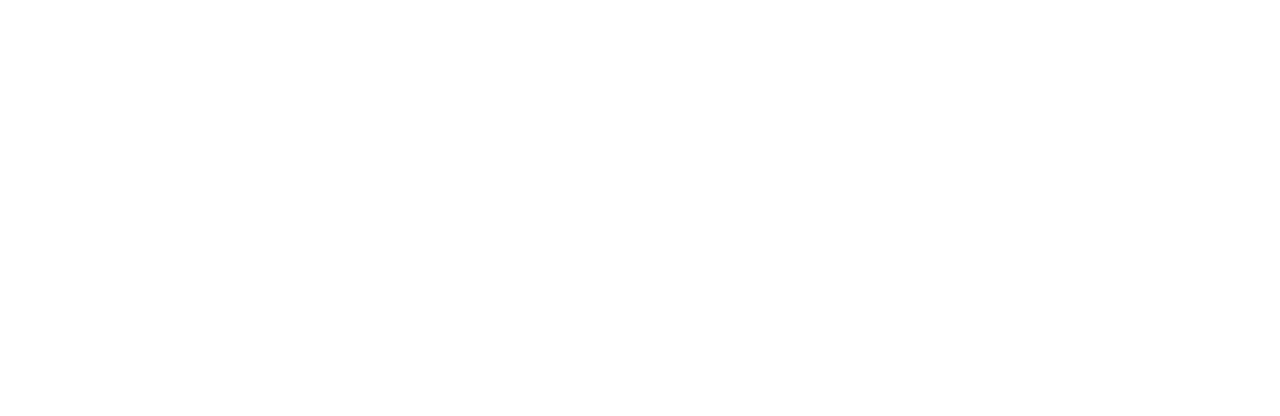
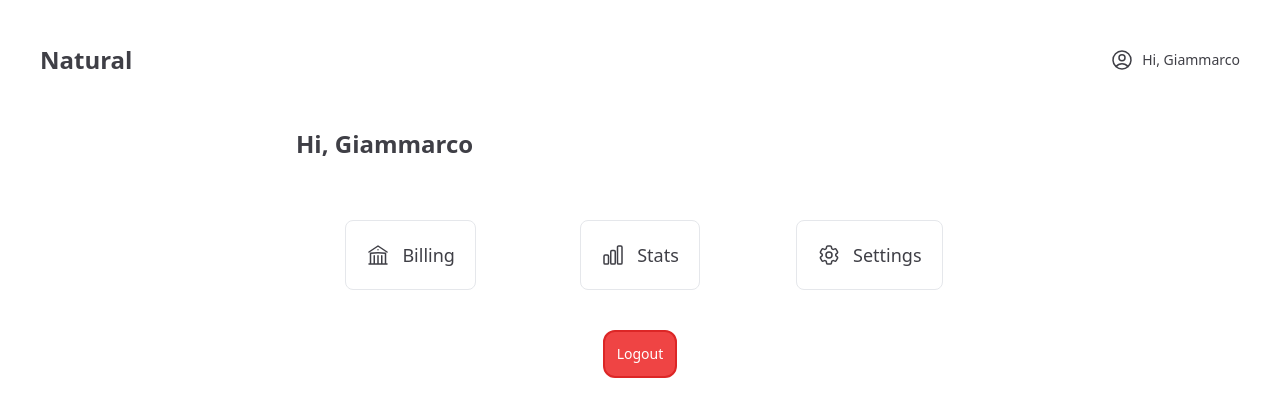
Before and after one commit to Giammarco-Ferranti/Meditation-Web-App, a React (Vite) app: page /user in a window 1280 px wide. Before the commit this address had no page. Shown: the top 416 px of the page. Built offline with nearby package versions, Linux system fonts and the light colour scheme; data requests are answered from the project's data file.

Commit message:
aggiunto user page e finito blog page

```diff
--- a/src/App.jsx
+++ b/src/App.jsx
@@ -1,23 +1,12 @@
 import { QueryClient, QueryClientProvider } from "react-query";
-import { BrowserRouter, Routes, Route } from "react-router-dom";
-import Dashboard from "./Pages/Dashboard";
-import UserPage from "./Pages/UserPage";
-import PlayerPage from "./Pages/PlayerPage";
-import BlogPage from "./Pages/BlogPage";
+import Routes from "../src/Routes/App";
 const queryClient = new QueryClient();
 
 function App() {
   return (
     <>
       <QueryClientProvider client={queryClient}>
-        <BrowserRouter>
-          <Routes>
-            <Route path="/" element={<Dashboard />} />
-            <Route path="/hello" element={<UserPage />} />
-            <Route path="/player" element={<PlayerPage />} />
-            <Route path="/blog" element={<BlogPage />} />
-          </Routes>
-        </BrowserRouter>
+        <Routes />
       </QueryClientProvider>
     </>
   );
--- a/src/Layouts/Navbar.jsx
+++ b/src/Layouts/Navbar.jsx
@@ -1,4 +1,5 @@
 import { useQuery } from "react-query";
+import { Link, useNavigate } from "react-router-dom";
 import fetchData from "src/Services/proxies/fetchData";
 import UserSvg from "src/assets/UserSvg";
 
@@ -8,6 +9,8 @@
   const { isLoading, isError, data, error } = useQuery(["user", DB__URL], () =>
     fetchData(`${DB__URL}/user`)
   );
+
+  const navigate = useNavigate();
 
   if (isLoading) return <h1>Loading...</h1>;
   if (isError) return <h1>Error: {error.message}</h1>;
@@ -25,10 +28,11 @@
       h-20
       p-10
       m-5
-
+      cursor-pointer
     "
     >
       <h1
+        onClick={() => navigate("/")}
         className="
         text-2xl
         font-semibold
@@ -37,7 +41,10 @@
         Natural
       </h1>
 
-      <div className="flex flex-row items-center">
+      <div
+        onClick={() => navigate("/user")}
+        className="flex flex-row items-center"
+      >
         <UserSvg />
 
         <p
--- /dev/null
+++ b/src/Layouts/UserTable.jsx
@@ -0,0 +1,107 @@
+import React from "react";
+
+const UserTable = () => {
+  const userActions = [
+    {
+      id: 1,
+      name: "Billing",
+      icon: (
+        <svg
+          xmlns="http://www.w3.org/2000/svg"
+          fill="none"
+          viewBox="0 0 24 24"
+          strokeWidth={1.5}
+          stroke="currentColor"
+          className="w-6 h-6"
+        >
+          <path
+            strokeLinecap="round"
+            strokeLinejoin="round"
+            d="M12 21v-8.25M15.75 21v-8.25M8.25 21v-8.25M3 9l9-6 9 6m-1.5 12V10.332A48.36 48.36 0 0 0 12 9.75c-2.551 0-5.056.2-7.5.582V21M3 21h18M12 6.75h.008v.008H12V6.75Z"
+          />
+        </svg>
+      ),
+    },
+    {
+      id: 2,
+      name: "Stats",
+      icon: (
+        <svg
+          xmlns="http://www.w3.org/2000/svg"
+          fill="none"
+          viewBox="0 0 24 24"
+          strokeWidth={1.5}
+          stroke="currentColor"
+          className="w-6 h-6"
+        >
+          <path
+            strokeLinecap="round"
+            strokeLinejoin="round"
+            d="M3 13.125C3 12.504 3.504 12 4.125 12h2.25c.621 0 1.125.504 1.125 1.125v6.75C7.5 20.496 6.996 21 6.375 21h-2.25A1.125 1.125 0 0 1 3 19.875v-6.75ZM9.75 8.625c0-.621.504-1.125 1.125-1.125h2.25c.621 0 1.125.504 1.125 1.125v11.25c0 .621-.504 1.125-1.125 1.125h-2.25a1.125 1.125 0 0 1-1.125-1.125V8.625ZM16.5 4.125c0-.621.504-1.125 1.125-1.125h2.25C20.496 3 21 3.504 21 4.125v15.75c0 .621-.504 1.125-1.125 1.125h-2.25a1.125 1.125 0 0 1-1.125-1.125V4.125Z"
+          />
+        </svg>
+      ),
+    },
+    {
+      id: 3,
+      name: "Settings",
+      icon: (
+        <svg
+          xmlns="http://www.w3.org/2000/svg"
+          fill="none"
+          viewBox="0 0 24 24"
+          strokeWidth={1.5}
+          stroke="currentColor"
+          className="w-6 h-6"
+        >
+          <path
+            strokeLinecap="round"
+            strokeLinejoin="round"
+            d="M9.594 3.94c.09-.542.56-.94 1.11-.94h2.593c.55 0 1.02.398 1.11.94l.213 1.281c.063.374.313.686.645.87.074.04.147.083.22.127.325.196.72.257 1.075.124l1.217-.456a1.125 1.125 0 0 1 1.37.49l1.296 2.247a1.125 1.125 0 0 1-.26 1.431l-1.003.827c-.293.241-.438.613-.43.992a7.723 7.723 0 0 1 0 .255c-.008.378.137.75.43.991l1.004.827c.424.35.534.955.26 1.43l-1.298 2.247a1.125 1.125 0 0 1-1.369.491l-1.217-.456c-.355-.133-.75-.072-1.076.124a6.47 6.47 0 0 1-.22.128c-.331.183-.581.495-.644.869l-.213 1.281c-.09.543-.56.94-1.11.94h-2.594c-.55 0-1.019-.398-1.11-.94l-.213-1.281c-.062-.374-.312-.686-.644-.87a6.52 6.52 0 0 1-.22-.127c-.325-.196-.72-.257-1.076-.124l-1.217.456a1.125 1.125 0 0 1-1.369-.49l-1.297-2.247a1.125 1.125 0 0 1 .26-1.431l1.004-.827c.292-.24.437-.613.43-.991a6.932 6.932 0 0 1 0-.255c.007-.38-.138-.751-.43-.992l-1.004-.827a1.125 1.125 0 0 1-.26-1.43l1.297-2.247a1.125 1.125 0 0 1 1.37-.491l1.216.456c.356.133.751.072 1.076-.124.072-.044.146-.086.22-.128.332-.183.582-.495.644-.869l.214-1.28Z"
+          />
+          <path
+            strokeLinecap="round"
+            strokeLinejoin="round"
+            d="M15 12a3 3 0 1 1-6 0 3 3 0 0 1 6 0Z"
+          />
+        </svg>
+      ),
+    },
+  ];
+
+  return (
+    <div
+      className="flex
+      flex-col
+      items-center
+      w-screen
+      max-w-screen-md
+      h-auto
+      p-2
+      px-10"
+    >
+      <div className="flex flex-col w-full">
+        <h1 className="text-2xl font-bold text-left mb-10">Hi, Giammarco</h1>
+        <div className="md:grid md:grid-cols-3 md:items-center md:justify-items-center mb-10">
+          {userActions.map((action) => {
+            return (
+              <div
+                key={action.id}
+                className=" cursor-pointer hover:bg-slate-50 md:p-5 md:border  p-2 rounded-lg flex flex-row items-center gap-3 mt-5"
+              >
+                {action.icon}
+                <h3 className="text-lg font-medium ">{action.name}</h3>
+              </div>
+            );
+          })}
+        </div>
+      </div>
+
+      <button className="bg-red-500 border-red-600 border-2 p-3 rounded-xl text-white hover:opacity-90 active:opacity-100">
+        Logout
+      </button>
+    </div>
+  );
+};
+
+export default UserTable;
--- a/src/Pages/BlogPage.jsx
+++ b/src/Pages/BlogPage.jsx
@@ -1,5 +1,5 @@
 import React from "react";
-import { useSelector } from "react-redux";
+
 import { Navbar } from "src/Layouts";
 import BlogPost from "src/components/BlogPost";
 
--- a/src/Pages/UserPage.jsx
+++ b/src/Pages/UserPage.jsx
@@ -1,7 +1,14 @@
 import React from "react";
+import { Navbar } from "src/Layouts";
+import UserTable from "src/Layouts/UserTable";
 
 const UserPage = () => {
-  return <div>Hello</div>;
+  return (
+    <>
+      <Navbar />
+      <UserTable />
+    </>
+  );
 };
 
 export default UserPage;
--- /dev/null
+++ b/src/Routes/App.jsx
@@ -0,0 +1,21 @@
+import React from "react";
+import { BrowserRouter, Route, Routes } from "react-router-dom";
+import BlogPage from "src/Pages/BlogPage";
+import Dashboard from "src/Pages/Dashboard";
+import UserPage from "src/Pages/UserPage";
+
+const App = () => {
+  return (
+    <>
+      <BrowserRouter>
+        <Routes>
+          <Route path="/" element={<Dashboard />} />
+          <Route path="/blog" element={<BlogPage />} />
+          <Route path="/user" element={<UserPage />} />
+        </Routes>
+      </BrowserRouter>
+    </>
+  );
+};
+
+export default App;
--- a/src/components/ModalTimer.jsx
+++ b/src/components/ModalTimer.jsx
@@ -20,9 +20,9 @@
   };
 
   return (
-    <div>
+    <div className="absolute flex flex-col w-72 h-72  items-center justify-center">
       <form onSubmit={handleSubmit}>
-        <input type="number" className="w-8"></input>
+        <input type="number" className="w-8 h-8"></input>
         <button type="submit">Start</button>
       </form>
     </div>
```
